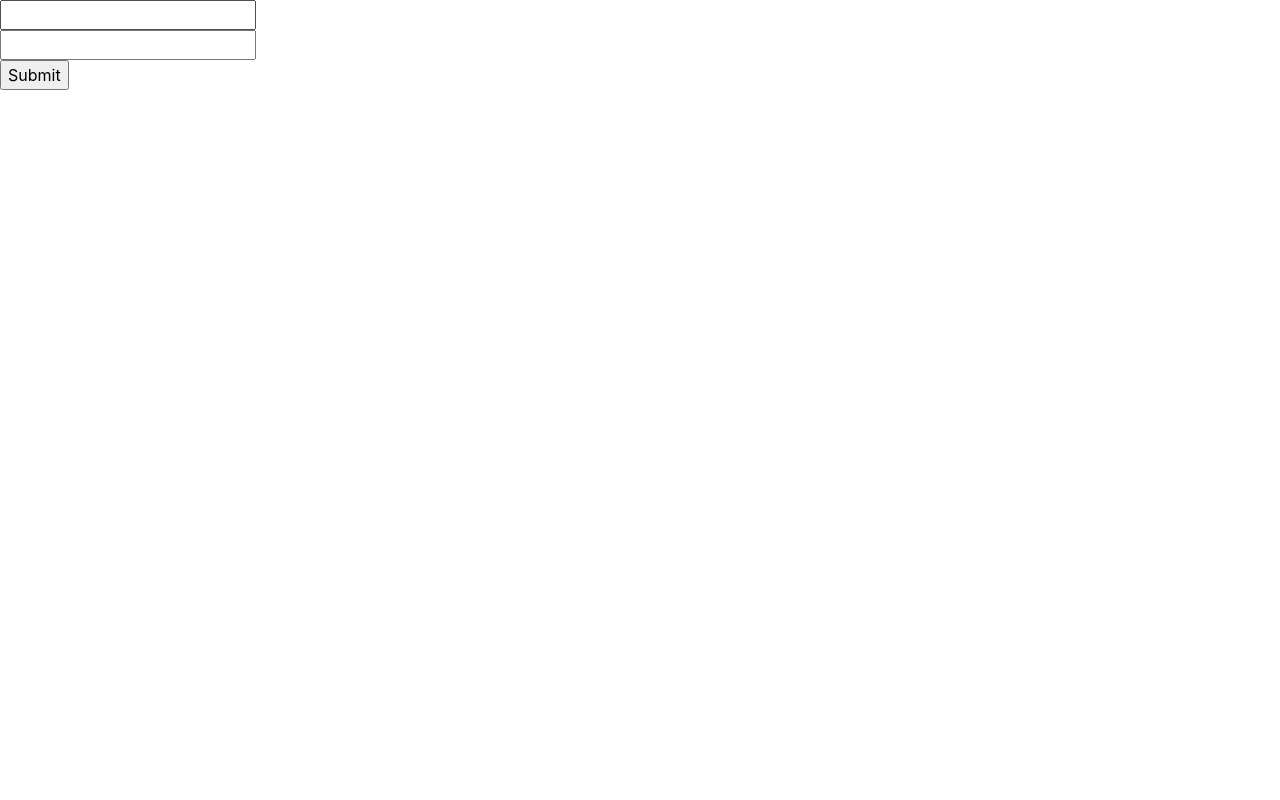
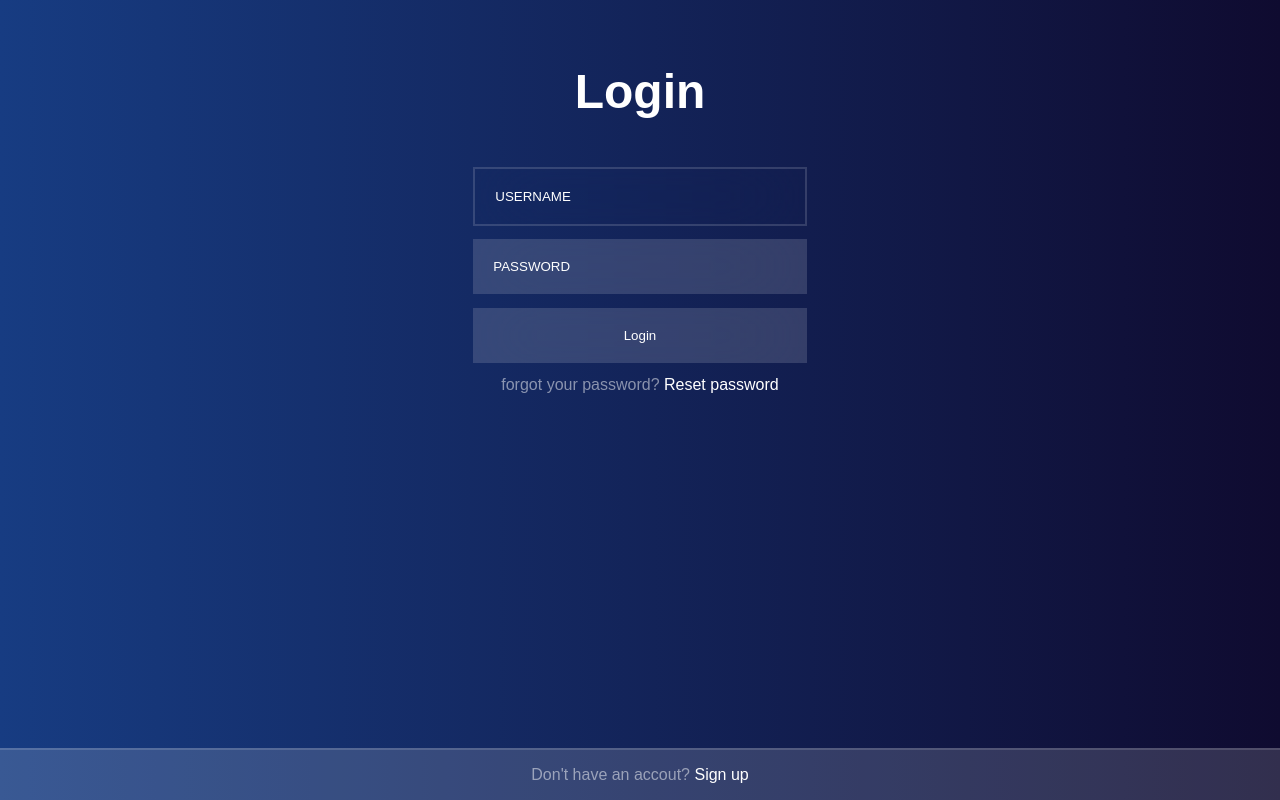
Before and after one commit to mihalaches/retail-application, a Flask app: page /login in a window 1280 px wide. Before the commit the page is almost empty. Run offline with Flask 2, Linux system fonts and the light colour scheme; some libraries are stand-ins or nearby versions.

Commit message:
New login page

```diff
--- a/application/templates/login.html
+++ b/application/templates/login.html
@@ -1,24 +1,132 @@
-<!DOCTYPE html>
+<html lang="en">
+<style>
+    * {
+        padding: 0;
+        margin: 0;
+        box-sizing: border-box;
+    }
+
+    :root {
+        --transition-timing: 200ms;
+    }
+
+    .login-section {
+        --slider-overlay: rgba(10, 10, 83, 0.568);
+        --color-1: rgb(24, 24, 78);
+        --color-2: rgb(127, 123, 248);
+        font-family: sans-serif;
+        margin: 0;
+        box-sizing: border-box;
+        border: none;
+        color: white;
+        padding: 1em;
+        background: linear-gradient(to right, #173c82, #0f0b30);
+        height: 100vh;
+    }
+
+    .login-section *::placeholder {
+        color: white;
+        text-transform: uppercase;
+    }
+
+    .login-section h3 {
+        text-align: center;
+        font-size: 3em;
+        margin: 1em 0;
+    }
+
+    .login-section form {
+        width: fit-content;
+        margin: auto;
+    }
+
+    .login-section form input {
+        color: white;
+        display: block;
+        padding: 1.5em;
+        margin-bottom: 1em;
+        width: 25em;
+        max-width: 30em;
+        background-color: rgba(255, 255, 255, 0.15);
+        backdrop-filter: saturate(180%) blur(10px);
+        border: none;
+        outline: none;
+        backdrop-filter: blur(3em);
+    }
+
+    .login-section form input:focus {
+        border: 2px solid rgba(255, 255, 255, 0.15);
+        background-color: transparent;
+    }
+
+    .login-section form input[type=sumbit] {
+        text-transform: uppercase;
+        color: rgba(255, 255, 255, 0.15);
+        font-weight: bold;
+        text-align: center;
+        cursor: pointer;
+        background-color: transparent;
+        border: 2px solid currentColor;
+        transition: border var(--transition-timing) ease, background var(--transition-timing) ease, color var(--transition-timing) ease;
+    }
+
+    .login-section form input[type=sumbit]:hover {
+        color: white;
+        border: none;
+        background-color: rgba(255, 255, 255, 0.15);
+    }
+
+    .login-section p {
+        text-align: center;
+        color: rgba(255, 255, 255, 0.5);
+    }
+
+    .login-section p a {
+        color: white;
+        text-decoration: none;
+    }
+
+    .button-text {
+        position: fixed;
+        bottom: 0;
+        left: 0;
+        background-color: rgba(255, 255, 255, 0.15);
+        width: 100%;
+        padding: 1em;
+        border-top: 2px solid rgba(255, 255, 255, 0.15);
+    }
+</style>
+
 <head>
-    <title>Login</title>
-    <link rel="stylesheet" href="https://stackpath.bootstrapcdn.com/bootstrap/4.4.1/css/bootstrap.min.css"
-    integrity="sha384-Vkoo8x4CGsO3+Hhxv8T/Q5PaXtkKtu6ug5TOeNV6gBiFeWPGFN9MuhOf23Q9Ifjh" crossorigin="anonymous" />
+
+    <meta charset="UTF-8">
+    <meta http-equiv="X-UA-Compatible" content="IE=edge">
+    <meta name="viewport" content="width=device-width, initial-scale=1.0">
+
+
+
+    <title>Login Page</title>
+
 </head>
+
 <body>
-    <form method="POST">
-        <input type="text" name="email"><br>
-        <input type="password" name="password">
-        <br>
-        <input type="submit">
-        {% if data.invalid_password==True %}
-        <div class="alert alert-danger" role="alert">
-            <center>{{data.message}}</center>
-        </div>
-        {% endif %}
-        {% if data.invalid_email==True %}
-        <div class="alert alert-danger" role="alert">
-            <center>{{data.message}}</center>
-        </div>
-        {% endif %}
-    </form>
+
+    <section class="login-section">
+        <h3>Login</h3>
+        <form method="POST" class="form-horizontal">
+
+
+            <input type=text name="email" autofocus="autofocus" placeholder="Username">
+            <input type=password name="password" placeholder="Password">
+            <input type="submit" value="Login">
+        </form>
+
+        <p>forgot your password? <a href="#">Reset password</a></p>
+
+
+        <p class="button-text">Don't have an accout? <a href="#">Sign up</a></p>
+    </section>
+
 </body>
+
+</html>
```
